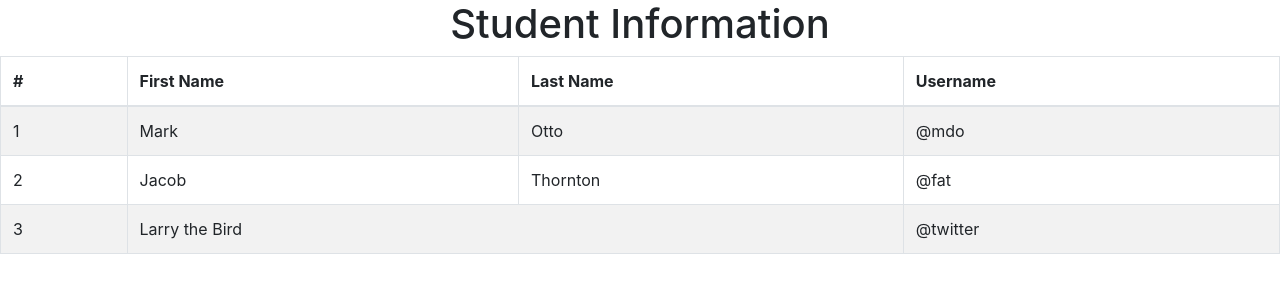
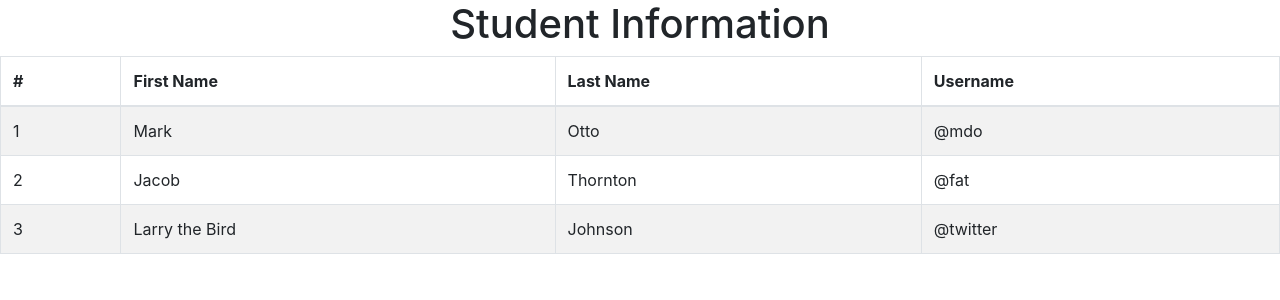
Before and after one commit to MdTauseef27/login-page, a React (Create React App) app: page / in a window 1280 px wide. Shown: the top 300 px of the page. Built offline with nearby package versions, Linux system fonts and the light colour scheme.

Commit message:
changes in table

```diff
--- a/src/Components/LoginPage.jsx
+++ b/src/Components/LoginPage.jsx
@@ -29,8 +29,8 @@ export const LoginPage = () => {
           </tr>
           <tr>
             <td>3</td>
-            <td colSpan="2">Larry the Bird</td>
-
+            <td>Larry the Bird</td>
+            <td>Johnson</td>
             <td>@twitter</td>
           </tr>
         </tbody>
```
Also changed, not shown: 1 other file (tests, documents, lock files or other folders).
